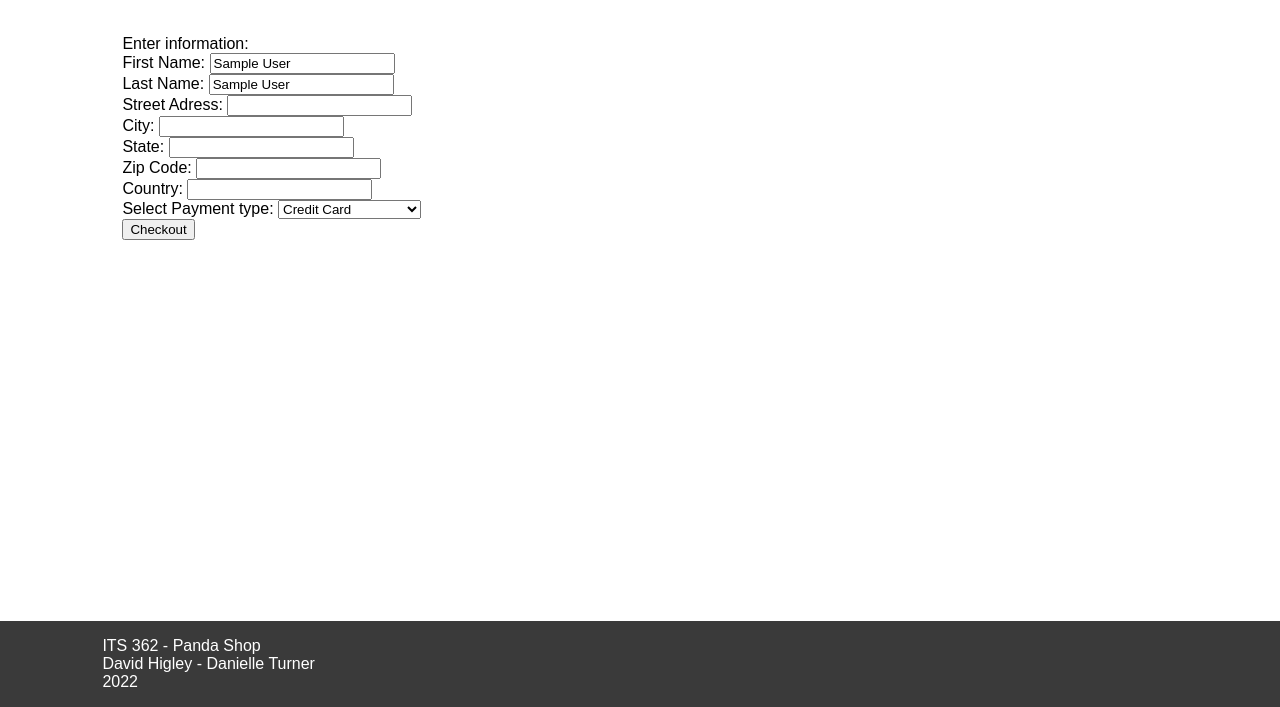
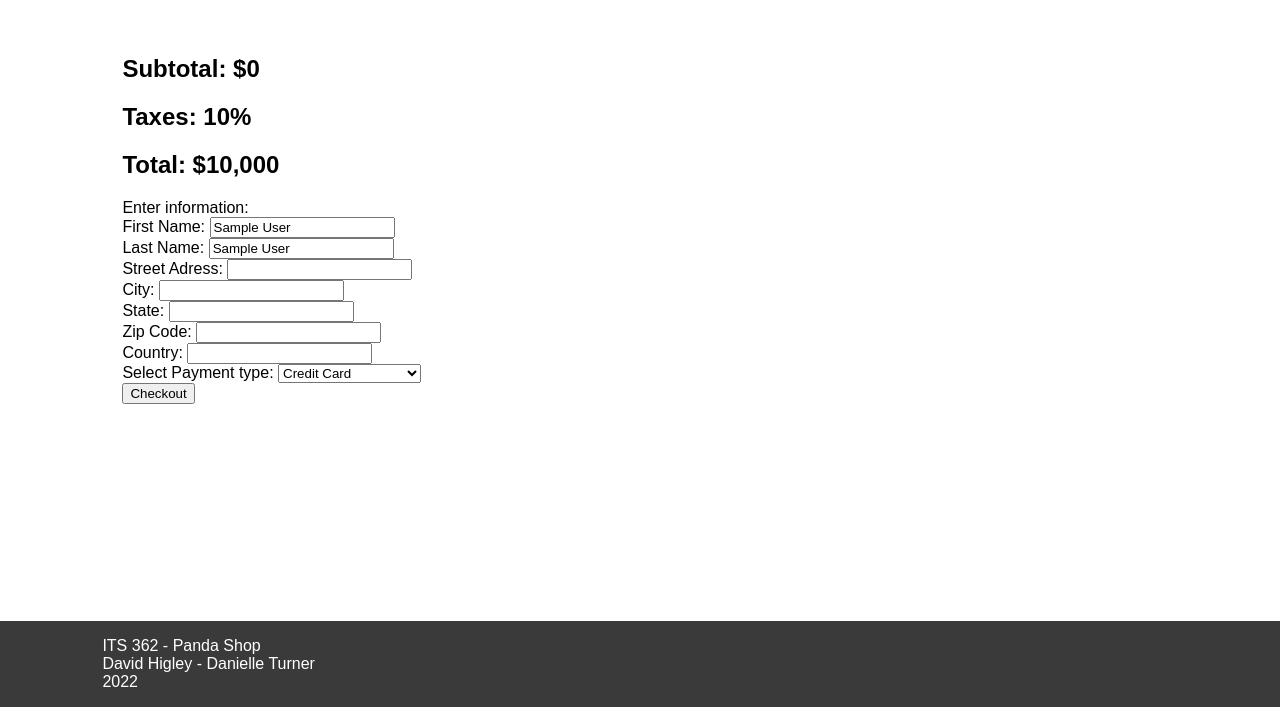
Before and after one commit to MrH100000/Panda, a PHP site: page /checkout.php in a window 1280 px wide. Shown: the part 93-800 px from the top of the page. Run offline with PHP 8.4, Linux system fonts and the light colour scheme; the visitor is signed in with stand-in values (Sample User, id 1); data comes from the database, SQL or seed files in the repository.

Commit message:
added to checkout and order functions

```diff
--- a/checkout.php
+++ b/checkout.php
@@ -1,14 +1,18 @@
 <?php
     session_start();
     require_once __DIR__. '/model/orders.php';
+    require_once __DIR__. '/model/cart.php';
     $orders = new Orders();
+    $cart= new Cart();
+    $subtotal=$cart->getTotalValue();
+    $total=$orders->getTotal($subtotal);
     if(isset($_POST['submit']))
     {
-        $done=$orders->addToOrder($_POST['street'], $_POST['city'], $_POST['state'], $_POST['zipCode'], $_POST['country'], $_POST['payment']);
+        $done=$orders->addToOrder($_POST['street'], $_POST['city'], $_POST['state'], $_POST['zipCode'], $_POST['country'], $_POST['payment'], $total);
         if($done===true)
         {
-            echo "success";
             $_POST['submit']=false;
+            header('location: /receipt.php');
             exit;
         }
         //if not then error message will show
--- a/model/orders.php
+++ b/model/orders.php
@@ -9,12 +9,12 @@ class Orders extends Model {
             static::$db = getDatabase();
         }
     }
-    public function addToOrder($street, $city, $state, $zipCode, $country, $paymentType )
+    public function addToOrder($street, $city, $state, $zipCode, $country, $paymentType, $total )
     {
         //prepare sql statement to add to cart
         $id=$_SESSION['userID'];
-        $query = $this->DB()->prepare('INSERT INTO orders (UserID, Address, City, State, Country, ShippingCost, ZipCode, PaymentType)
-        VALUES ( :id, :street, :city, :state , :country, 10000, :zipCode, :paymentType)');
+        $query = $this->DB()->prepare('INSERT INTO orders (UserID, Address, City, State, Country, ShippingCost, ZipCode, PaymentType, Date, Total)
+        VALUES ( :id, :street, :city, :state , :country, 10000, :zipCode, :paymentType, :date, :total)');
         //try to add product
         try{
             //binds values while executing
@@ -25,7 +25,9 @@ class Orders extends Model {
                     ':city' => $city,
                     ':country' => $country,
                     ':zipCode' => $zipCode,
-                    ':paymentType' => $paymentType
+                    ':paymentType' => $paymentType,
+                    ':date' => date("F j, Y, g:i a"),
+                    ':total' => $total
             ]);
             //close query
             $query->closeCursor();
@@ -70,5 +72,14 @@ class Orders extends Model {
         }
     }
 
+    public function getTotal($subtotal)
+    {
+        $tax=0.1;
+        $shippingCost=10000;
+        $total=($subtotal*$tax)+$subtotal;
+        $total=$total+$shippingCost;
+        return $total;
+    }
+
 }
 ?>
--- a/view/checkout.php
+++ b/view/checkout.php
@@ -1,4 +1,8 @@
 <?php require_once __DIR__ . '/partials/header.php'; ?>
+<div>
+    <h2>Subtotal: $<?php echo number_format($subtotal);?></h2>
+    <h2>Taxes: 10%</h2>
+    <h2>Total: $<?php echo number_format($total);?></h2>
     <form action="checkout.php" method="post">
     <label> Enter information: </label>
         <br>
@@ -34,4 +38,5 @@
         <br>
         <input type="submit" name="submit" value="Checkout">
     </form>
+</div>
 <?php require_once __DIR__ . '/partials/footer.php'; ?>
```
Also changed, not shown: receipt.php (added, +14 -0 lines), view/receipt.php (added, +30 -0 lines), panda.db.
